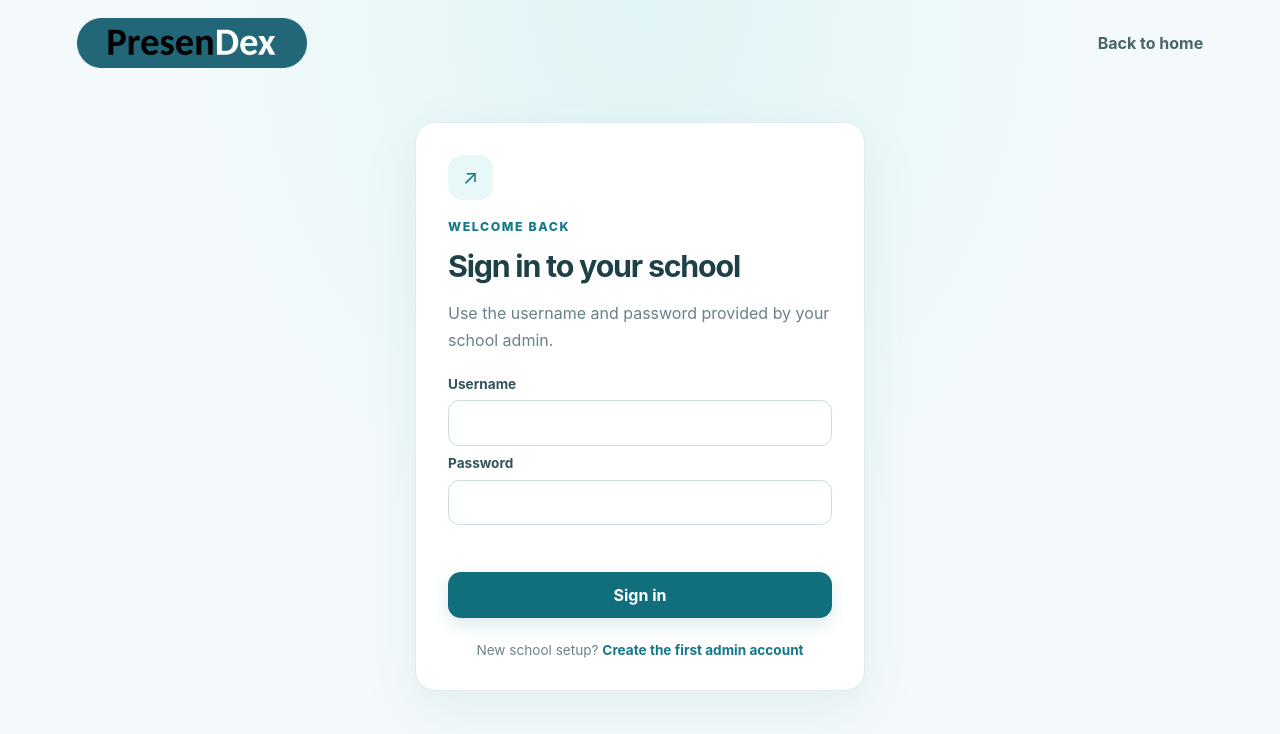
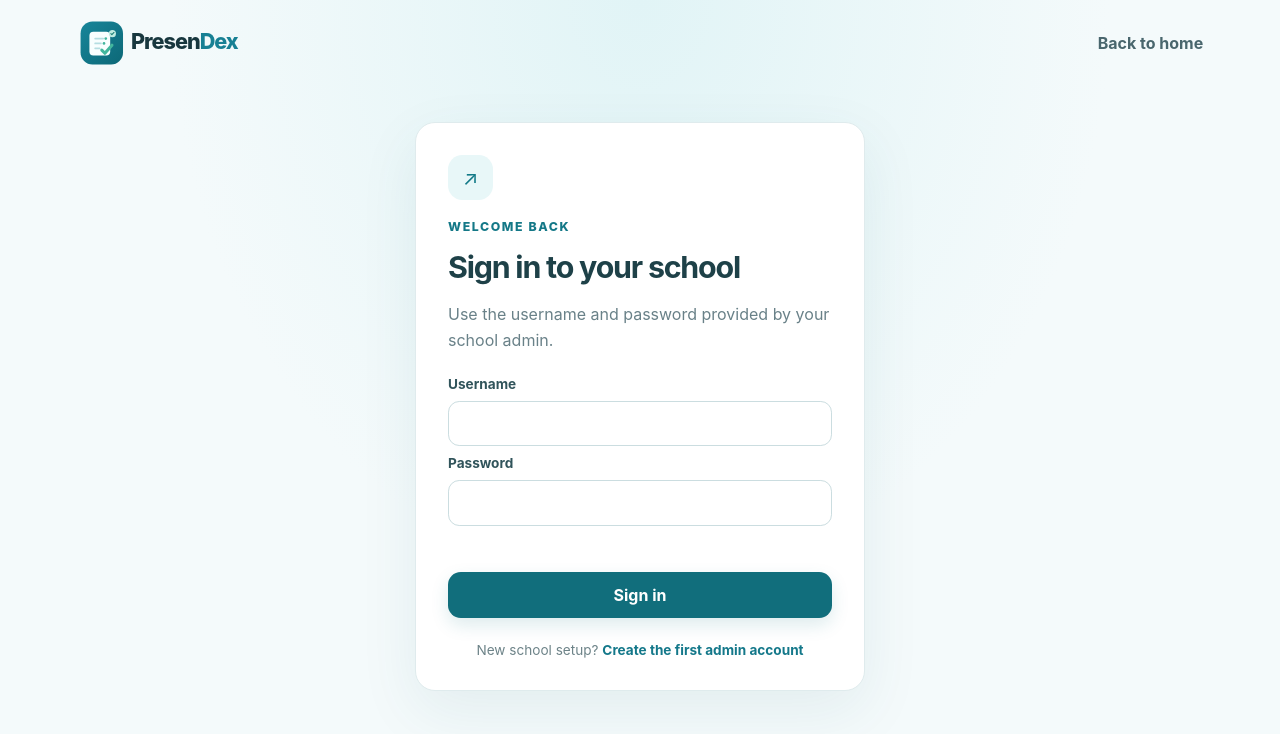
Before and after one commit to itsmeabs-edu/presendex-attendance, a plain HTML site: page web/login.html in a window 1280 px wide. Drawn offline with Linux system fonts and the light colour scheme.

Commit message:
Use refreshed PresenDex logo

```diff
--- a/web/login.html
+++ b/web/login.html
@@ -9,7 +9,7 @@
   <script src="/assets/js/login.js" defer></script>
 </head>
 <body class="auth-page">
-  <header class="auth-header"><a class="brand" href="/"><img src="/logo.png" alt="PresenDex home"></a><a class="text-link" href="/">Back to home</a></header>
+  <header class="auth-header"><a class="brand" href="/"><img src="/logo.svg" alt="PresenDex home"></a><a class="text-link" href="/">Back to home</a></header>
   <main class="auth-main">
     <section class="auth-card">
       <div class="auth-icon">↗</div>
```
